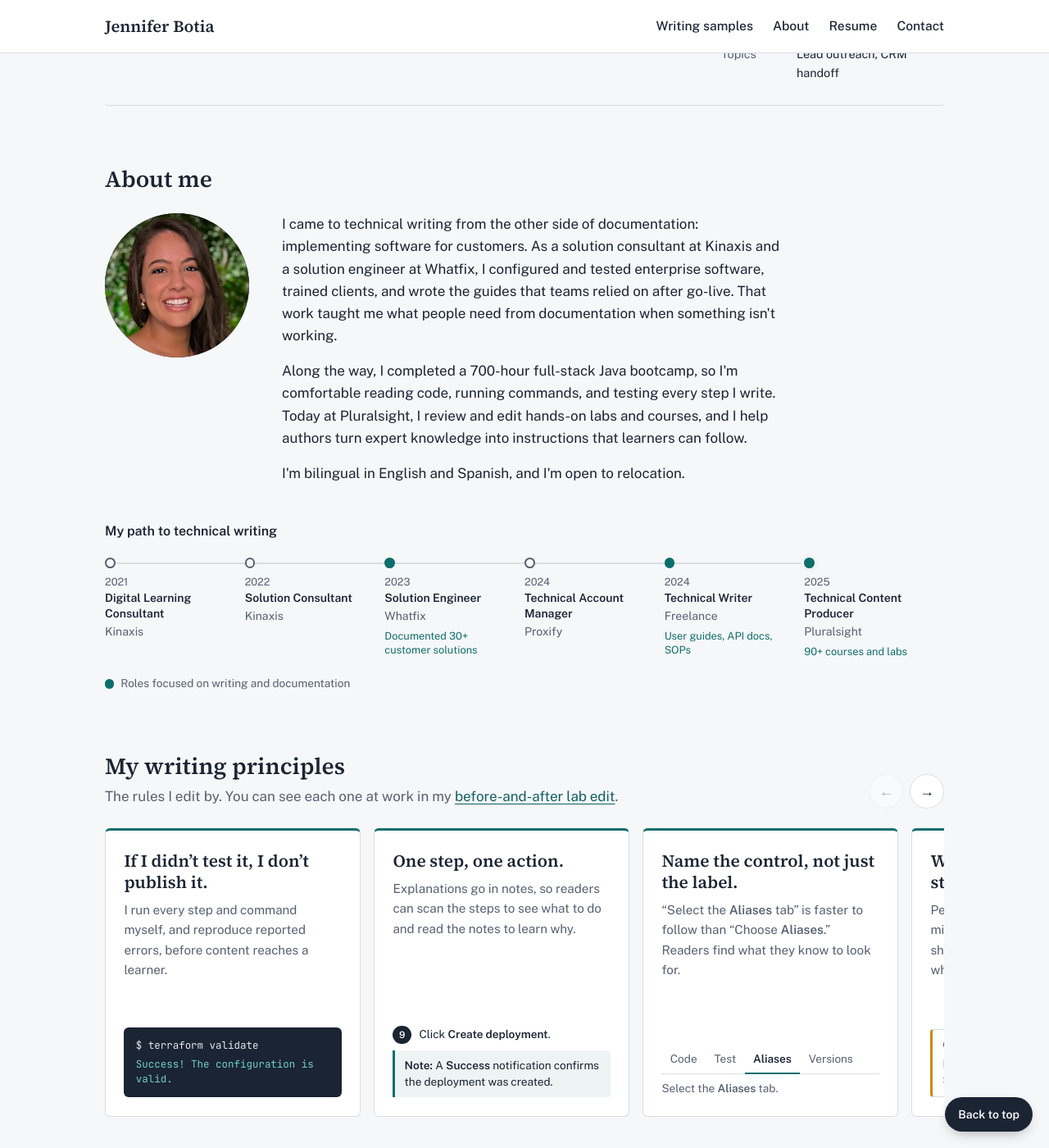
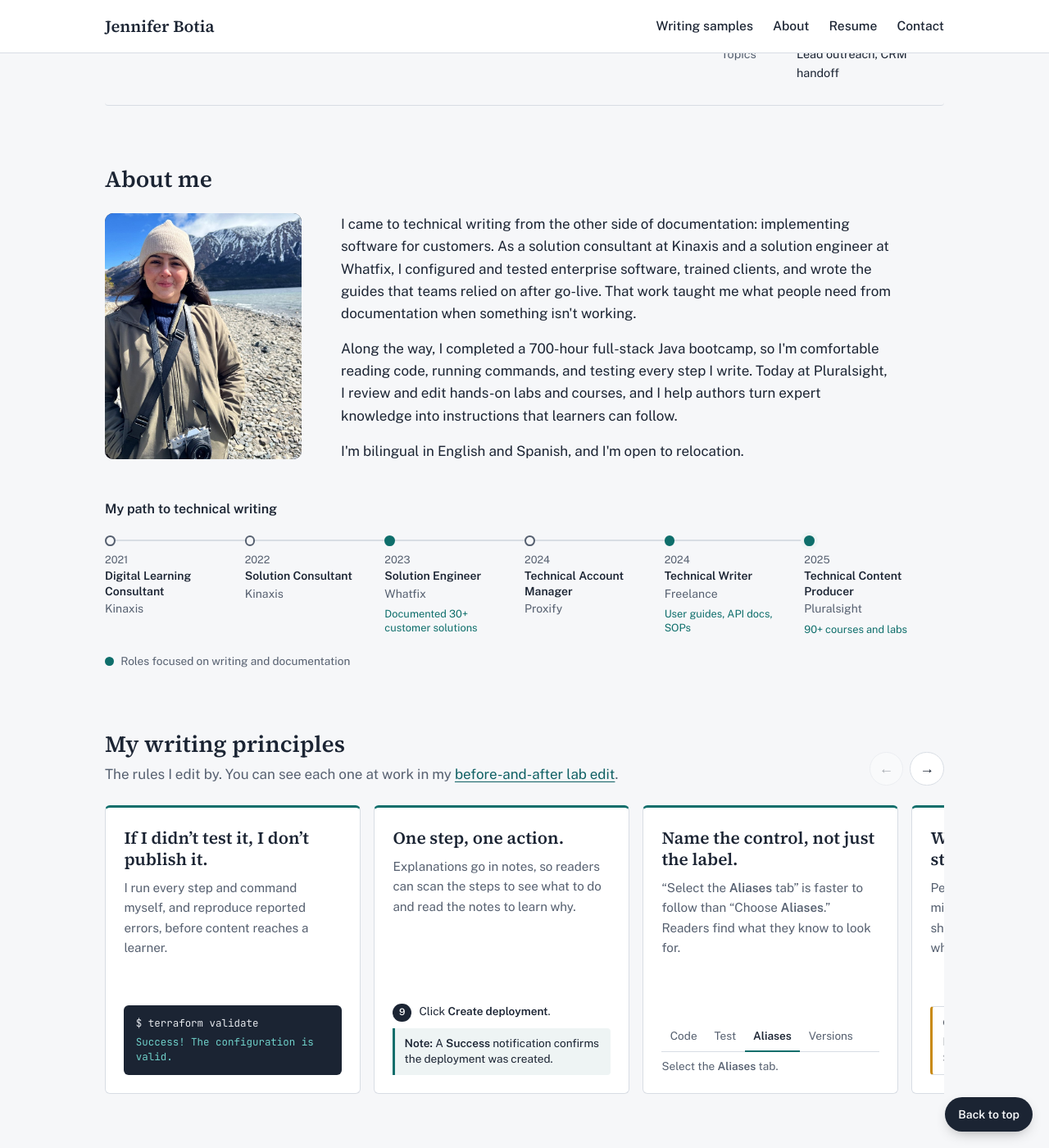
Before and after one commit to Jenjimenez/tech-writing-portfolio, a Jekyll site: the page built from index.html, in a window 1280 px wide and 1400 px high, scrolled down 2638 px. Shown: the whole window at 82% size. Built offline with Jekyll 4.4.1, drawn with Linux system fonts in a browser that asks for light colours.

Commit message:
Use new photo in About section

```diff
--- a/assets/style.css
+++ b/assets/style.css
@@ -599,3 +599,11 @@ a.tag:hover .tag-where { color: var(--link); }
 
 .doc-updated { margin: 0.75rem 0 0; color: var(--muted); font-size: 0.875rem; }
 @media print { .doc-updated { display: block; } .doc .case-summary { break-inside: avoid; } }
+
+/* About photo: taller, rounded portrait instead of a circle */
+.about { grid-template-columns: 15rem minmax(0, 1fr); gap: 3rem; max-width: 60rem; }
+.about-photo { width: 15rem; aspect-ratio: 4 / 5; border-radius: 10px; }
+@media (max-width: 760px) {
+  .about { grid-template-columns: 1fr; gap: 1.5rem; }
+  .about-photo { width: min(18rem, 100%); }
+}
--- a/index.html
+++ b/index.html
@@ -166,7 +166,7 @@ layout: default
   <h2 id="about-heading">About me</h2>
   <div class="about">
     <div class="about-photo">
-      <img src="{{ '/assets/jennifer-botia.jpg' | relative_url }}" alt="Jennifer Botia" width="320" height="320" onerror="this.parentNode.classList.add('no-photo'); this.remove();">
+      <img src="{{ '/assets/jennifer-botia-about.jpg' | relative_url }}" alt="Jennifer Botia standing on a rocky lakeshore with snow-capped mountains behind her, wearing a beanie and a camera around her neck" width="800" height="1000" loading="lazy" onerror="this.parentNode.classList.add('no-photo'); this.remove();">
       <span class="about-initials" aria-hidden="true">JB</span>
     </div>
     <div class="about-text">
```
Also changed, not shown: assets/jennifer-botia-about.jpg (added).
